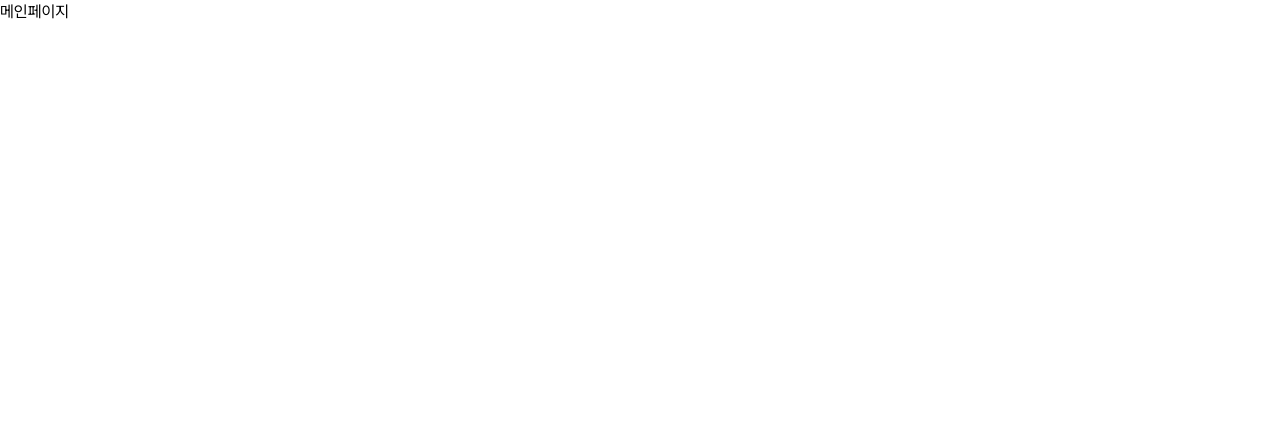
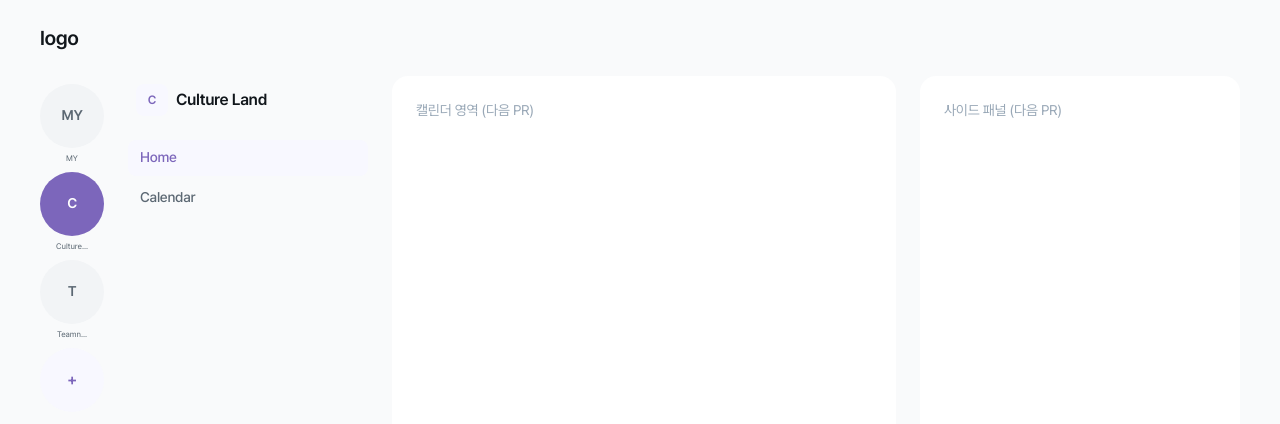
Before and after one commit to likelion-hackathon-cotempo/frontend, a React (Vite) app: page /main in a window 1280 px wide. Shown: the top 424 px of the page. Built offline with nearby package versions, Linux system fonts and the light colour scheme.

Commit message:
[FEAT] Main 페이지에 HomeLayout 연결

```diff
--- a/src/pages/Main.jsx
+++ b/src/pages/Main.jsx
@@ -1,9 +1,7 @@
-function App() {
-  return (
-    <div>
-      <h1>메인페이지</h1>
-    </div>
-  );
+import HomeLayout from "../components/home/HomeLayout.jsx";
+
+function Main() {
+  return <HomeLayout />;
 }
 
-export default App;
+export default Main;
```
